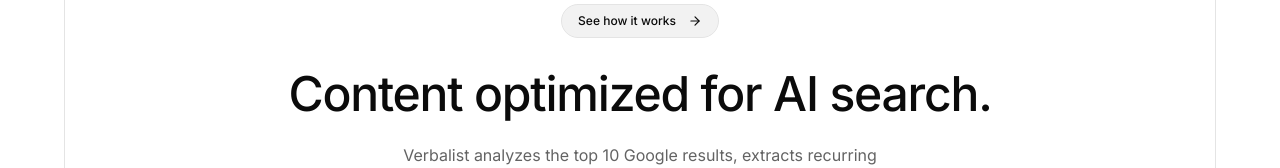
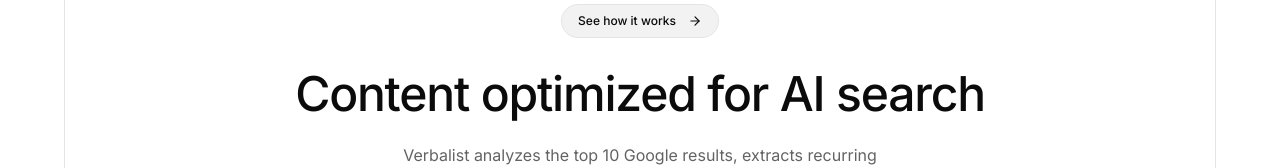
Before and after one commit to verbalist-app/www-verbalist-it, a Next.js app: page /en in a window 1280 px wide. Shown: the part 143-311 px from the top of the page. Built offline with nearby package versions, Linux system fonts and the light colour scheme; no server answers.

Commit message:
Remove trailing period from hero H1 titles
Co-Authored-By: Claude Opus 4.6 <noreply@anthropic.com>

```diff
--- a/components/hero-section-en.tsx
+++ b/components/hero-section-en.tsx
@@ -53,7 +53,7 @@ export function HeroSectionEn({ className }: HeroSectionEnProps) {
                 as="h1"
                 className="mx-auto mt-6 max-w-3xl text-balance text-4xl font-medium tracking-tight md:text-5xl lg:mt-8"
               >
-                Content optimized for AI search.
+                Content optimized for AI search
               </TextEffect>
               <TextEffect
                 per="line"
--- a/components/hero-section.tsx
+++ b/components/hero-section.tsx
@@ -57,7 +57,7 @@ export function HeroSection({ className, showHeader = true }: HeroSectionProps)
                   as="h1"
                   className="mx-auto mt-6 max-w-3xl text-balance text-4xl font-medium tracking-tight md:text-5xl lg:mt-8"
                 >
-                  Contenuti ottimizzati per la ricerca AI.
+                  Contenuti ottimizzati per la ricerca AI
                 </TextEffect>
                 <TextEffect
                   per="line"
```
